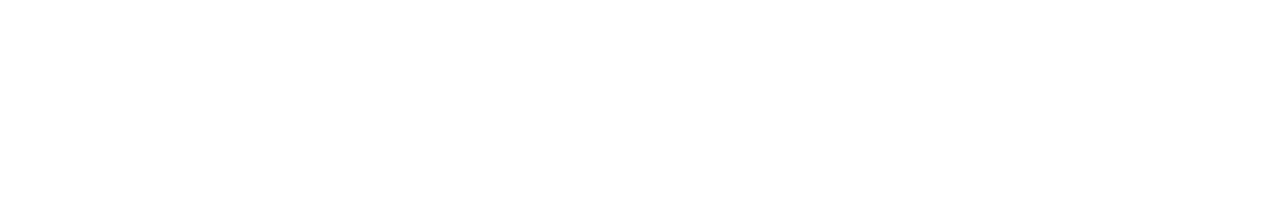
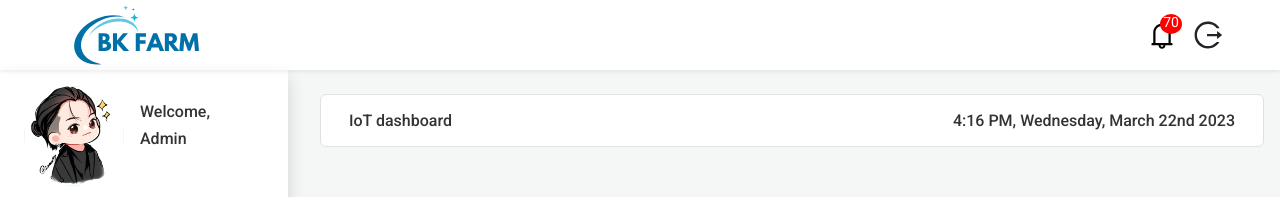
Before and after one commit to nguyen-huu-luong/SMART-FARMING, a React (Create React App) app in the folder WebApp/frontend/: page /devices in a window 1280 px wide. Before the commit this address had no page. Shown: the top 197 px of the page. Built offline with nearby package versions, Linux system fonts and the light colour scheme.

Commit message:
update socket

```diff
--- a/WebApp/frontend/src/Components/Sidebar/index.js
+++ b/WebApp/frontend/src/Components/Sidebar/index.js
@@ -18,6 +18,7 @@
   const currentParams = useSelector(
     (state) => state.enviromentParams.enviromentParams
   );
+
   const navigate = useNavigate();
   const kFormatter = (num) => {
     return Math.abs(num) > 999
@@ -75,7 +76,7 @@
 
           <Navigation
             // you can use your own router's api to get pathname
-            activeItemId="/dashboard"
+            activeItemId = {document.location.pathname}
             onSelect={({ itemId, index }) => {
               navigate(itemId);
             }}
--- a/WebApp/frontend/src/Layouts/MainLayout/index.js
+++ b/WebApp/frontend/src/Layouts/MainLayout/index.js
@@ -8,9 +8,9 @@
     <Fragment>
       <Header />
       <div className="w-100 d-flex h-100">
-        <div className="body-bg body-wrapper d-flex w-100 p-0">
+        <div className=" body-wrapper d-flex w-100 p-0">
           <Sidebar />
-          <div className="content w-100">{children}</div>
+          <div className="body-bg content w-100" style={{minHeight: 'calc(100vh - var(--header-height)'}}>{children}</div>
         </div>
       </div>
     </Fragment>
--- /dev/null
+++ b/WebApp/frontend/src/Pages/Devices.js
@@ -0,0 +1,15 @@
+import { Container } from "react-bootstrap";
+import StatusBar from "../Components/StatusBar";
+
+function Devices() {
+  return (
+   <>
+        <Container className="p-4 d-flex flex-column w-100 gap-2 h-100">
+          <StatusBar title="IoT dashboard" />
+
+        </Container>
+   </>
+  );
+}
+
+export default Devices;
--- a/WebApp/frontend/src/routes/index.js
+++ b/WebApp/frontend/src/routes/index.js
@@ -6,6 +6,7 @@
 import Login from "../Pages/Login"
 import LoginLayout from "../Layouts/LoginLayout"
 import Register from "../Pages/Register"
+import Devices from "../Pages/Devices"
 
 export const routes = [
     {
@@ -25,5 +26,8 @@
     },
     {
         path: '/Dashboard' , component: Dashboard, layout: MainLayout
+    },
+    {
+        path: '/devices' , component: Devices, layout: MainLayout
     }
 ]
```
Also changed, not shown: 1 other file (tests, documents, lock files or other folders).
